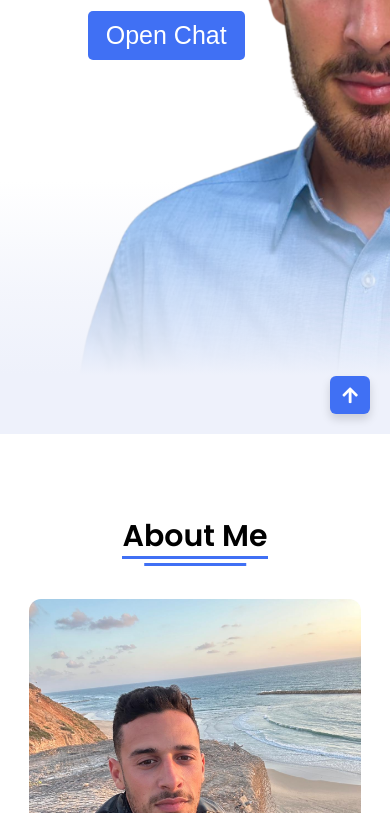
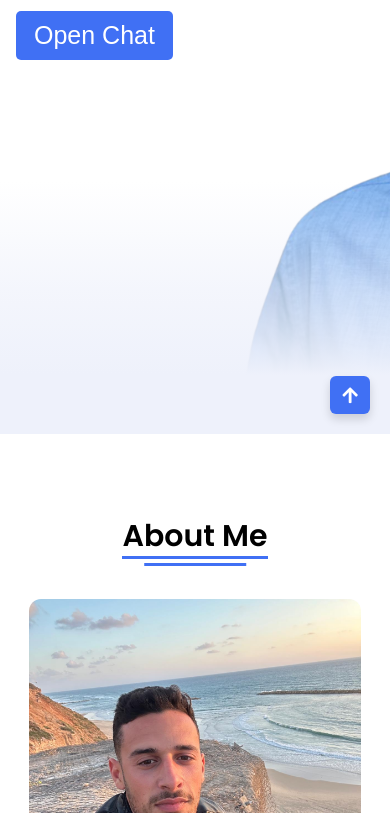
Before and after one commit to motiamar/moti-profile, a website: page public/index.html in a window 390 px wide. Shown: the part 410-1223 px from the top of the page. Drawn offline with Linux system fonts and the light colour scheme.

Commit message:
Fix initial mobile scroll bug

```diff
--- a/public/style.css
+++ b/public/style.css
@@ -657,7 +657,7 @@
           ),
           url("images/Background.png");
         background-attachment: scroll, scroll;
-        background-position: center center, 70% top;
+        background-position: center center, 55% top;
         background-size: auto, cover;
         background-repeat: no-repeat, no-repeat;
       }
@@ -667,6 +667,8 @@
         padding-top: 90px;
         padding-bottom: 0;
         width: 55%;
+        margin-left: 16px;
+        margin-right: auto;
       }
        nav .navbar .menu{
         position: absolute;
```
